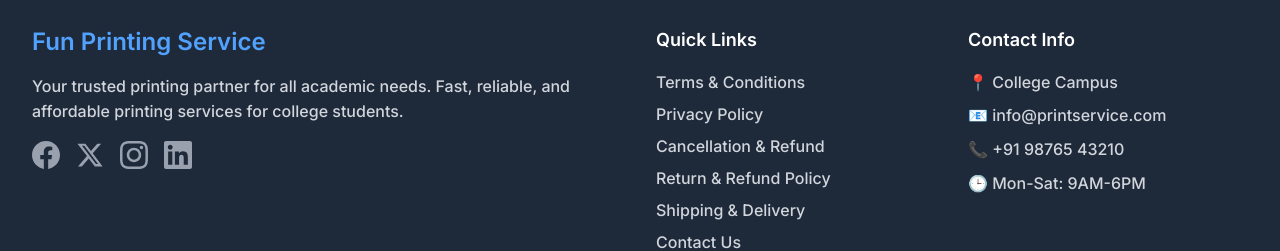
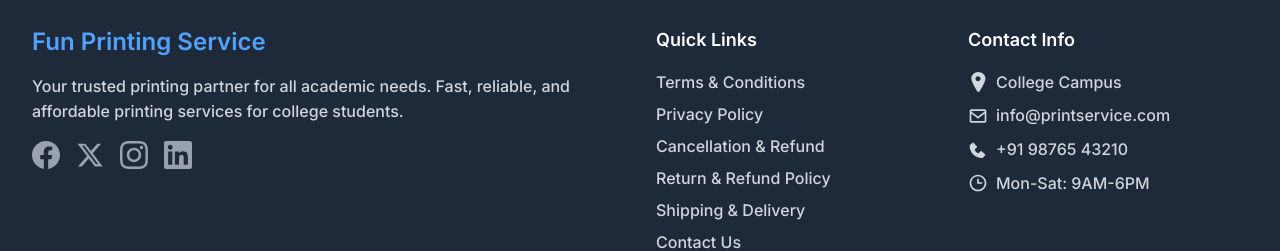
Before and after one commit to AdityaPandey-DEV/FunPrinting, a Next.js app: page / in a window 1280 px wide. Shown: the part 2935-3186 px from the top of the page. Built offline with nearby package versions, Linux system fonts and the light colour scheme; no server answers; the database is empty.

Commit message:
fix fotter icon vith svg '

```diff
--- a/src/components/Footer.tsx
+++ b/src/components/Footer.tsx
@@ -2,7 +2,7 @@
 
 import Link from 'next/link';
 import { useAdminInfo } from '@/hooks/useAdminInfo';
-import { FacebookIcon, InstagramIcon, TwitterIcon, LinkedInIcon, YouTubeIcon } from '@/components/SocialIcons';
+import { FacebookIcon, InstagramIcon, TwitterIcon, LinkedInIcon, YouTubeIcon, LocationIcon, EmailIcon, PhoneIcon, ClockIcon, WebsiteIcon } from '@/components/SocialIcons';
 
 export default function Footer() {
   const { adminInfo, loading } = useAdminInfo();
@@ -105,12 +105,27 @@ export default function Footer() {
           <div>
             <h4 className="text-lg font-semibold mb-4">Contact Info</h4>
             <div className="space-y-2 text-gray-300">
-              <p>📍 {adminInfo?.address ? `${adminInfo.address}, ${adminInfo.city}, ${adminInfo.state} ${adminInfo.pincode}` : 'College Campus'}</p>
-              <p>📧 {adminInfo?.email || 'info@printservice.com'}</p>
-              <p>📞 {adminInfo?.phone || '+91 98765 43210'}</p>
-              <p>🕒 {adminInfo?.businessHours ? `${adminInfo.businessHours.monday} - ${adminInfo.businessHours.saturday}` : 'Mon-Sat: 9AM-6PM'}</p>
+              <p className="flex items-start gap-2">
+                <LocationIcon size={20} className="w-5 h-5 mt-0.5 flex-shrink-0" />
+                <span>{adminInfo?.address ? `${adminInfo.address}, ${adminInfo.city}, ${adminInfo.state} ${adminInfo.pincode}` : 'College Campus'}</span>
+              </p>
+              <p className="flex items-center gap-2">
+                <EmailIcon size={20} className="w-5 h-5 flex-shrink-0" />
+                <span>{adminInfo?.email || 'info@printservice.com'}</span>
+              </p>
+              <p className="flex items-center gap-2">
+                <PhoneIcon size={20} className="w-5 h-5 flex-shrink-0" />
+                <span>{adminInfo?.phone || '+91 98765 43210'}</span>
+              </p>
+              <p className="flex items-center gap-2">
+                <ClockIcon size={20} className="w-5 h-5 flex-shrink-0" />
+                <span>{adminInfo?.businessHours ? `${adminInfo.businessHours.monday} - ${adminInfo.businessHours.saturday}` : 'Mon-Sat: 9AM-6PM'}</span>
+              </p>
               {adminInfo?.website && (
-                <p>🌐 <a href={adminInfo.website} target="_blank" rel="noopener noreferrer" className="hover:text-blue-400 transition-colors">{adminInfo.website}</a></p>
+                <p className="flex items-center gap-2">
+                  <WebsiteIcon size={20} className="w-5 h-5 flex-shrink-0" />
+                  <a href={adminInfo.website} target="_blank" rel="noopener noreferrer" className="hover:text-blue-400 transition-colors">{adminInfo.website}</a>
+                </p>
               )}
             </div>
           </div>
--- a/src/components/SocialIcons.tsx
+++ b/src/components/SocialIcons.tsx
@@ -79,3 +79,80 @@ export const YouTubeIcon: React.FC<IconProps> = ({ className = '', size = 24 })
     </svg>
   );
 };
+
+// Contact Info Icons
+export const LocationIcon: React.FC<IconProps> = ({ className = '', size = 24 }) => {
+  return (
+    <svg
+      width={size}
+      height={size}
+      viewBox="0 0 24 24"
+      fill="currentColor"
+      className={className}
+      xmlns="http://www.w3.org/2000/svg"
+    >
+      <path d="M12 0C7.589 0 4 3.589 4 8c0 4.245 7.273 15.307 7.583 15.775a.996.996 0 0 0 1.834 0C13.727 23.307 21 12.245 21 8c0-4.411-3.589-8-9-8zm0 11c-1.657 0-3-1.343-3-3s1.343-3 3-3 3 1.343 3 3-1.343 3-3 3z" />
+    </svg>
+  );
+};
+
+export const EmailIcon: React.FC<IconProps> = ({ className = '', size = 24 }) => {
+  return (
+    <svg
+      width={size}
+      height={size}
+      viewBox="0 0 24 24"
+      fill="currentColor"
+      className={className}
+      xmlns="http://www.w3.org/2000/svg"
+    >
+      <path d="M20 4H4c-1.103 0-2 .897-2 2v12c0 1.103.897 2 2 2h16c1.103 0 2-.897 2-2V6c0-1.103-.897-2-2-2zm0 2v.511l-8 6.223-8-6.222V6h16zM4 18V9.044l7.386 5.745a.994.994 0 0 0 1.228 0L20 9.044 20.002 18H4z" />
+    </svg>
+  );
+};
+
+export const PhoneIcon: React.FC<IconProps> = ({ className = '', size = 24 }) => {
+  return (
+    <svg
+      width={size}
+      height={size}
+      viewBox="0 0 24 24"
+      fill="currentColor"
+      className={className}
+      xmlns="http://www.w3.org/2000/svg"
+    >
+      <path d="M20.487 17.14l-4.065-3.696a1.001 1.001 0 0 0-1.391.043l-2.393 2.461c-.576-.11-1.734-.471-2.926-1.66-1.192-1.193-1.553-2.354-1.66-2.926l2.459-2.394a1 1 0 0 0 .043-1.391L6.86 3.513a1 1 0 0 0-1.391-.087l-3.17 2.584a1 1 0 0 0-.29.649c-.015.25-.301 6.169 4.291 10.76 4.006 4.006 9.429 4.299 10.667 4.299.202 0 .326-.006.359-.008a.992.992 0 0 0 .648-.291l2.584-3.17a.997.997 0 0 0-.085-1.4z" />
+    </svg>
+  );
+};
+
+export const ClockIcon: React.FC<IconProps> = ({ className = '', size = 24 }) => {
+  return (
+    <svg
+      width={size}
+      height={size}
+      viewBox="0 0 24 24"
+      fill="currentColor"
+      className={className}
+      xmlns="http://www.w3.org/2000/svg"
+    >
+      <path d="M12 2C6.486 2 2 6.486 2 12s4.486 10 10 10 10-4.486 10-10S17.514 2 12 2zm0 18c-4.411 0-8-3.589-8-8s3.589-8 8-8 8 3.589 8 8-3.589 8-8 8z" />
+      <path d="M13 7h-2v6h6v-2h-4z" />
+    </svg>
+  );
+};
+
+export const WebsiteIcon: React.FC<IconProps> = ({ className = '', size = 24 }) => {
+  return (
+    <svg
+      width={size}
+      height={size}
+      viewBox="0 0 24 24"
+      fill="currentColor"
+      className={className}
+      xmlns="http://www.w3.org/2000/svg"
+    >
+      <path d="M12 2C6.48 2 2 6.48 2 12s4.48 10 10 10 10-4.48 10-10S17.52 2 12 2zm-1 17.93c-3.94-.49-7-3.85-7-7.93 0-.62.08-1.21.21-1.79L9 15v1c0 1.1.9 2 2 2v1.93zm6.9-2.54c-.26-.81-1-1.39-1.9-1.39h-1v-3c0-.55-.45-1-1-1H8v-2h2c.55 0 1-.45 1-1V7h2c1.1 0 2-.9 2-2v-.41c2.93 1.19 5 4.06 5 7.41 0 2.08-.8 3.97-2.1 5.39z" />
+    </svg>
+  );
+};
```
